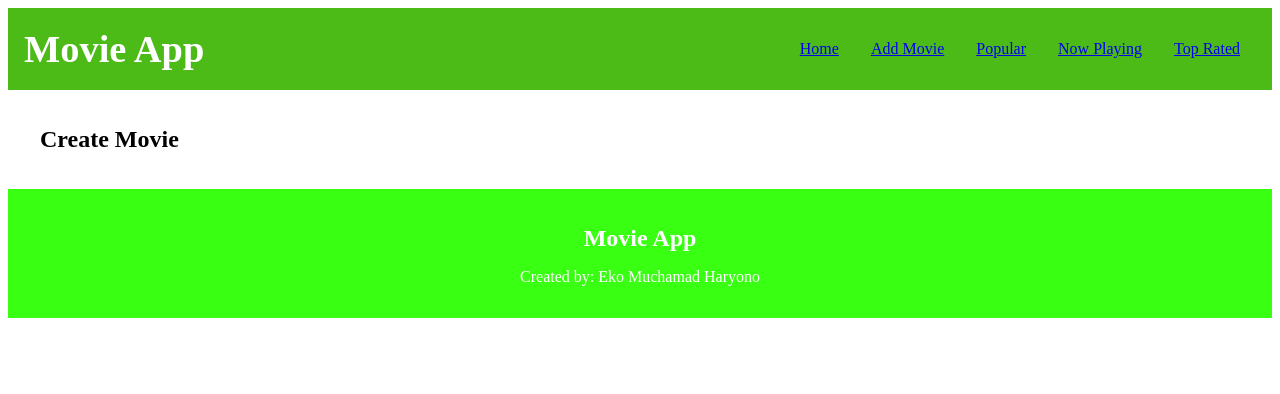
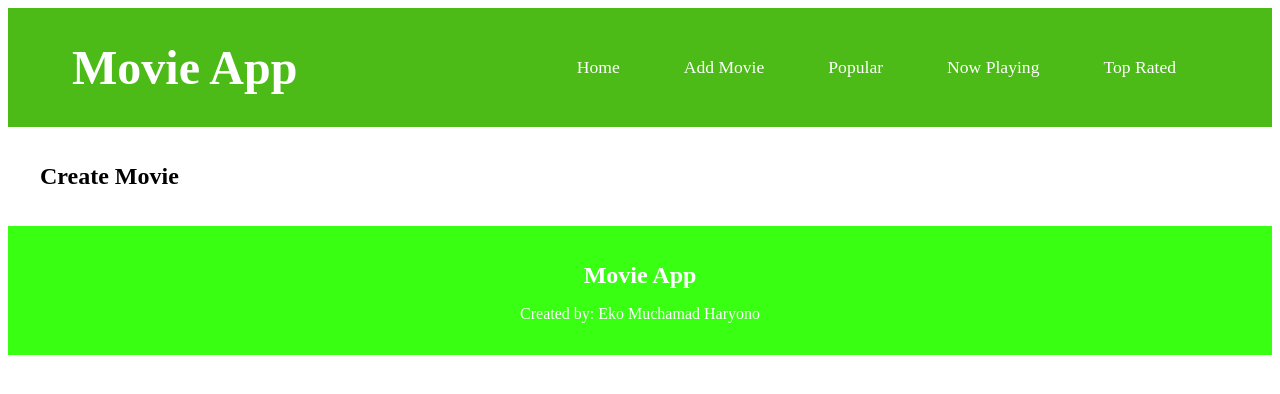
Before and after one commit to ekomh170/movie-app-vite-deploy-eko, a React (Vite) app: page /add-movie in a window 1280 px wide. Shown: the top 394 px of the page. Built offline with nearby package versions, Linux system fonts and the light colour scheme.

Commit message:
Refactor: update Navbar dan link navigasi (Latihan Pertemuan 10 - Frontend)

```diff
--- a/src/components/Navbar/Navbar.jsx
+++ b/src/components/Navbar/Navbar.jsx
@@ -7,22 +7,33 @@ export default function Navbar() {
             <div className={styles.navbar}>
                 {/* Brand logo */}
                 <div className={styles.navbar__brand}>Movie App</div>
-                {/* Add your navigation links here */}
+
+                {/* Navigation links */}
                 <ul className={styles.navbar__list}>
                     <li className={styles.navbar__item}>
-                        <Link to="/">Home</Link>
+                        <Link className={styles.navbar__link} to="/">
+                            Home
+                        </Link>
                     </li>
                     <li className={styles.navbar__item}>
-                        <Link to="/add-movie">Add Movie</Link>
+                        <Link className={styles.navbar__link} to="/add-movie">
+                            Add Movie
+                        </Link>
                     </li>
                     <li className={styles.navbar__item}>
-                        <Link to="/popular">Popular</Link>
+                        <Link className={styles.navbar__link} to="/popular">
+                            Popular
+                        </Link>
                     </li>
                     <li className={styles.navbar__item}>
-                        <Link to="/now-playing">Now Playing</Link>
+                        <Link className={styles.navbar__link} to="/now-playing">
+                            Now Playing
+                        </Link>
                     </li>
                     <li className={styles.navbar__item}>
-                        <Link to="/top-rated">Top Rated</Link>
+                        <Link className={styles.navbar__link} to="/top-rated">
+                            Top Rated
+                        </Link>
                     </li>
                 </ul>
             </div>
--- a/src/components/Navbar/Navbar.module.css
+++ b/src/components/Navbar/Navbar.module.css
@@ -20,10 +20,23 @@
     display: flex;
     flex-direction: column;
     list-style: none;
+    padding: 0;
+    margin: 0;
 }
 
 .navbar__item {
     margin-bottom: 1rem;
+}
+
+/* Link styling */
+.navbar__link {
+    text-decoration: none;
+    color: #fff;
+    transition: color 0.3s;
+}
+
+.navbar__link:hover {
+    color: #d4f1c5;
 }
 
 /* Medium Screen */
@@ -49,8 +62,19 @@
 
 /* Large Screen */
 @media (min-width: 992px) {
-    /*
-   * Nothing TODO HERE.
-   * We haven't styling Navbar.
-   */
+    .navbar__brand {
+        font-size: 3rem;
+    }
+
+    .navbar__item {
+        margin: 0 2rem;
+    }
+
+    .navbar__link {
+        font-size: 1.1rem;
+    }
+
+    .container {
+        padding: 2rem 4rem;
+    }
 }
```
